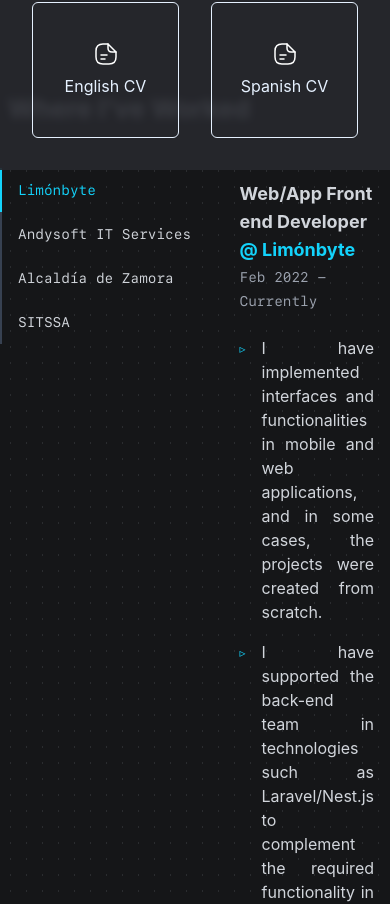
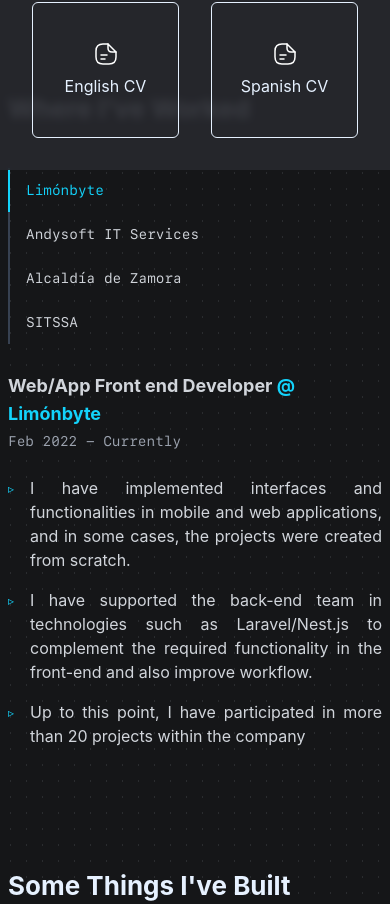
Before and after one commit to cesargillao/profile, a React (Create React App) app: page / in a window 390 px wide. Shown: the part 874-1778 px from the top of the page. Built offline with nearby package versions, Linux system fonts and the light colour scheme.

Commit message:
🔧 Sección Experiencia versión móvil

```diff
--- a/src/index.css
+++ b/src/index.css
@@ -121,13 +121,15 @@
 
   #experience .content {
     display: flex;
-    flex-direction: row;
+    flex-direction: column;
     justify-content: space-between;
-    @apply text-gray-300;
+    @apply text-gray-300 lg:flex-row;
   }
 
   #experience .content .experience-labels {
     width: 15rem;
+    margin: 0 0.5rem 1rem;
+    @apply lg:m-0
   }
 
   #experience .content .experience-labels li {
@@ -148,7 +150,8 @@
 
   #experience .content .details {
     flex: 1;
-    padding: 0.75rem 1rem;
+    padding: 0.75rem 0.5rem;
+    @apply lg:px-4;
   }
 
   #experience .content .details .title {
```
